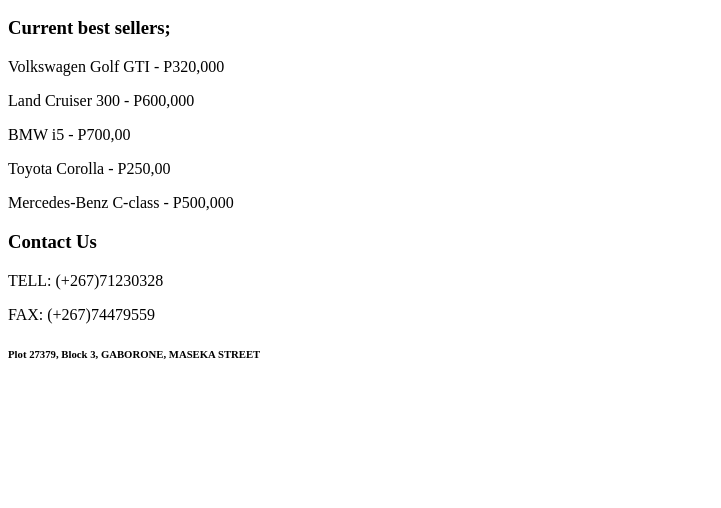
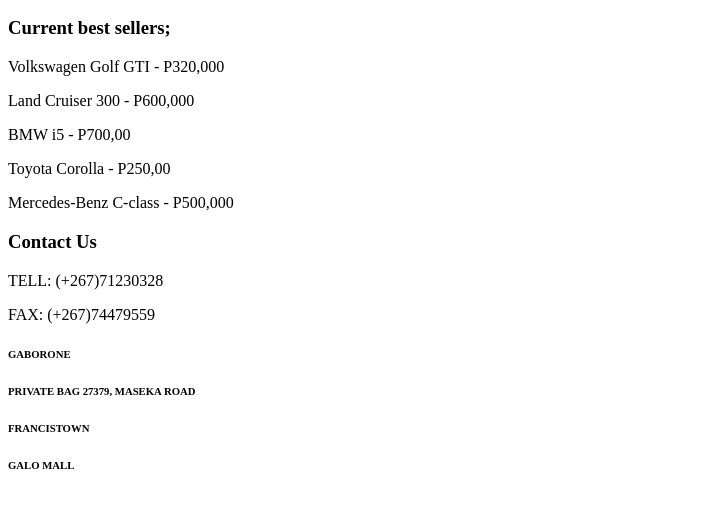
Before and after one commit to bida24-102/SpeedstarMotors, a plain HTML site: page index.html in a window 1280 px wide. Shown: the part 96-604 px from the top of the page, without its empty margins (0-721 px from the left). Drawn offline with Linux system fonts and the light colour scheme.

Commit message:
Update index.html

```diff
--- a/index.html
+++ b/index.html
@@ -14,6 +14,9 @@
   <h3>Contact Us</h3>
   <p>TELL: (+267)71230328</p>
   <P>FAX: (+267)74479559</P>
-<h6>Plot 27379, Block 3, GABORONE, MASEKA STREET</h6>
+<h6>GABORONE</h6>
+  <h6>PRIVATE BAG 27379, MASEKA ROAD</h6>
+  <H6>FRANCISTOWN</H6>
+  <H6>GALO MALL</H6>
 </body>
 </html>
```
